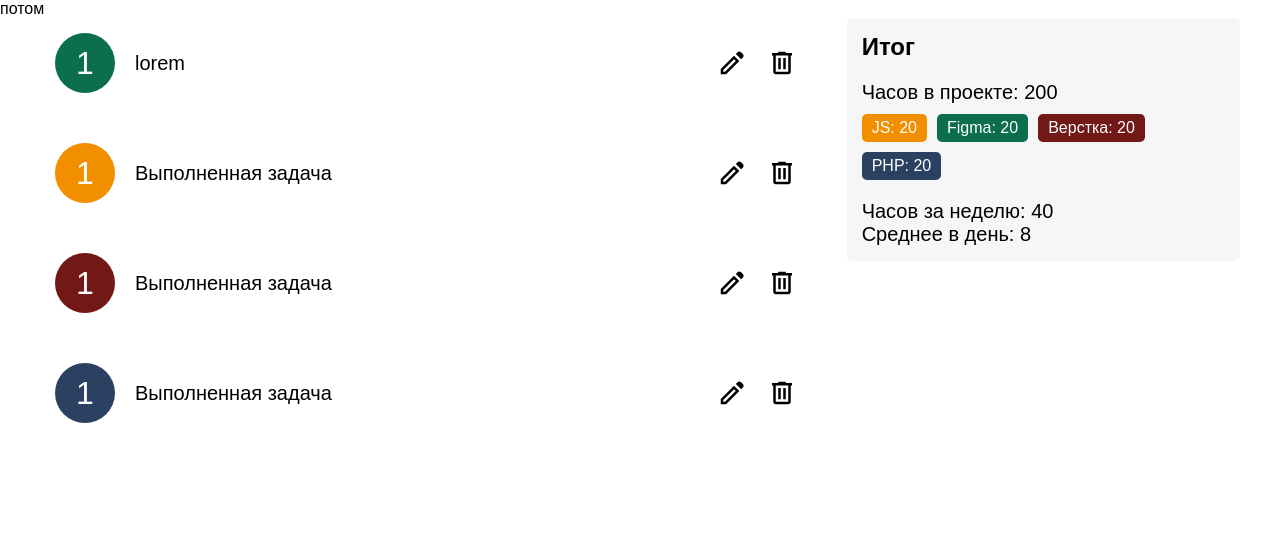
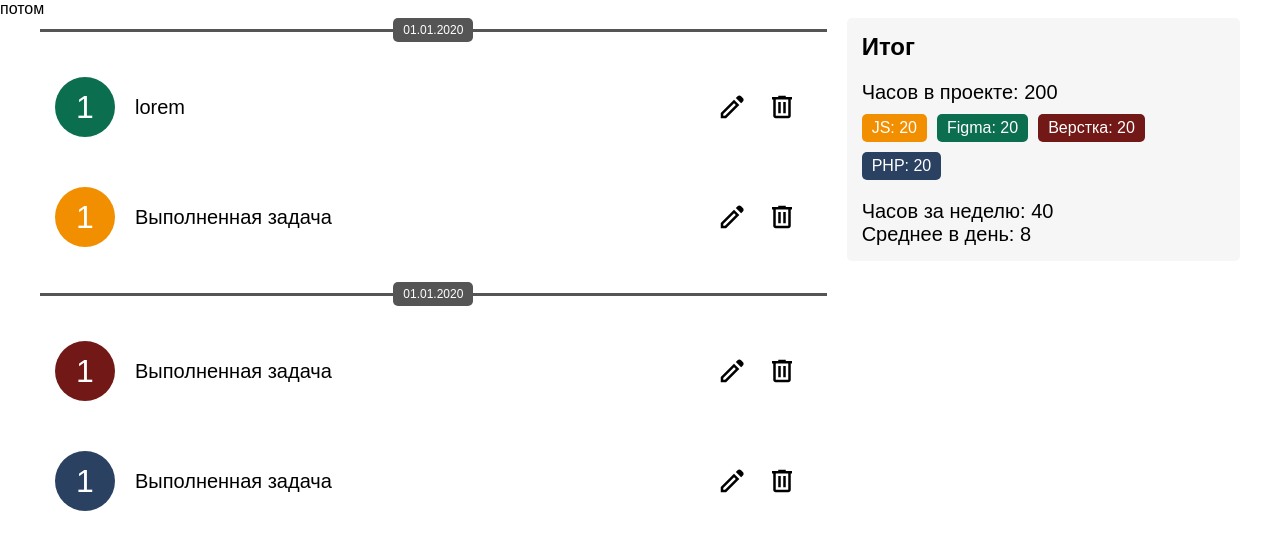
Before and after one commit to textilz/timeControl, a plain HTML site: page index.html in a window 1280 px wide. Drawn offline with Linux system fonts and the light colour scheme.

Commit message:
add date line layout

```diff
--- a/assets/css/style.css
+++ b/assets/css/style.css
@@ -14,6 +14,7 @@
     --color-green: #0B6E4F;
     --color-yellow: #F18F01;
     --color-orange: #F26419;
+    --color-gray: #555555;
 }
 
 body {
@@ -180,3 +181,28 @@ body {
 .total-hours__times {
     font-size: var(--text);
 }
+
+.date-line {
+    display: flex;
+    justify-content: center;
+    align-items: center;
+    position: relative;
+}
+
+.date-line::after {
+    content: "";
+    position: absolute;
+    width: 100%;
+    height: 3px;
+    background-color: var(--color-gray);
+    z-index: -1;
+}
+
+.date-line__block {
+    font-size: 12px;
+    padding: 5px 10px;
+    border-radius: var(--border-radius);
+    color: white;
+    background-color: var(--color-gray);
+    /*transform: translateY(-50%);*/
+}
--- a/index.html
+++ b/index.html
@@ -17,6 +17,9 @@
 <!--		<aside>меню</aside>-->
 		<div class="container">
 			<section class="hourly-list">
+				<div class="date-line">
+					<div class="date-line__block">01.01.2020</div>
+				</div>
 				<div class="hourly-item hourly-item_green">
 					<div class="hourly-item__content">
 						<div class="hourly-item__hour">
@@ -61,6 +64,9 @@
 
 						</div>
 					</div>
+				</div>
+				<div class="date-line">
+					<div class="date-line__block">01.01.2020</div>
 				</div>
 				<div class="hourly-item hourly-item_red">
 					<div class="hourly-item__content">
```
